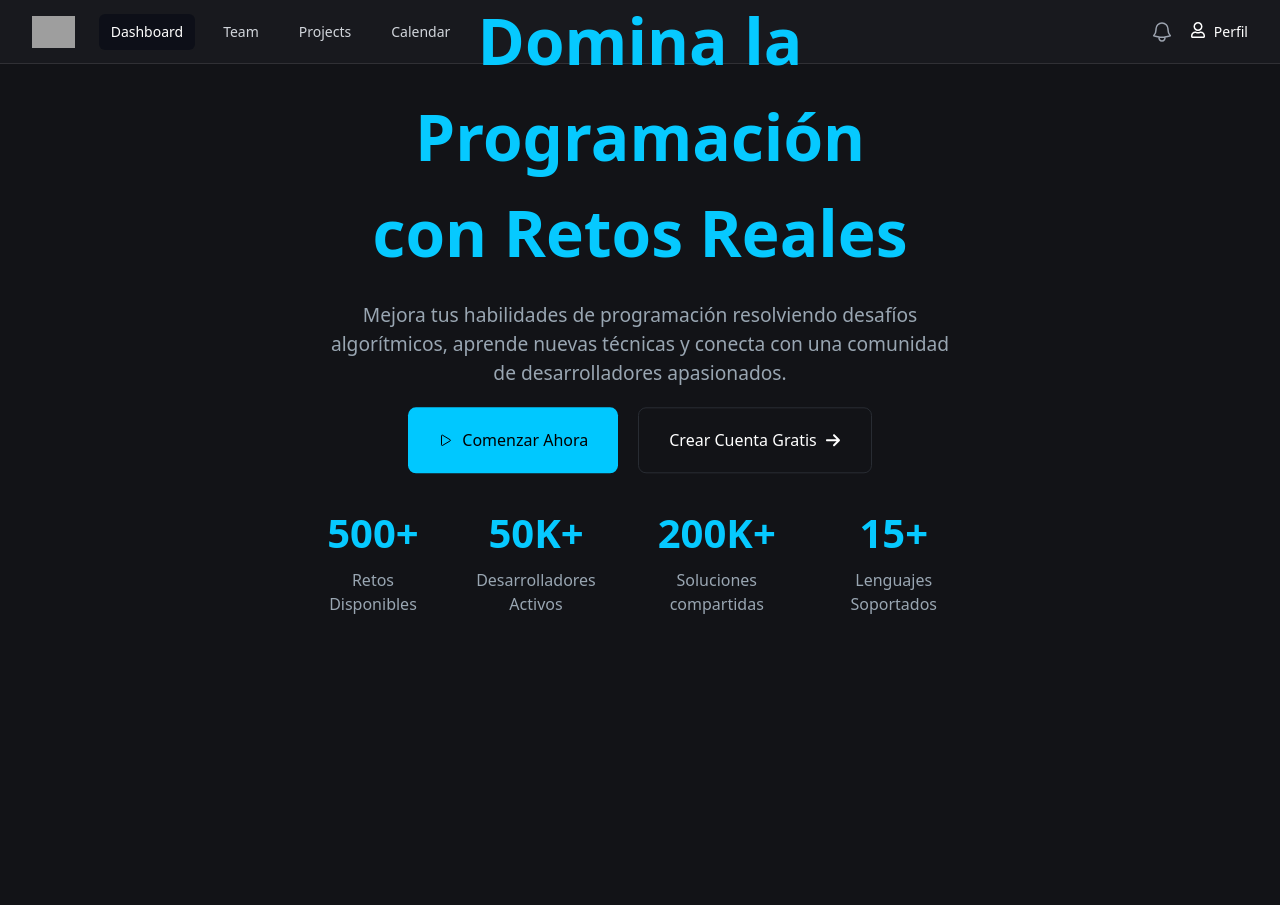
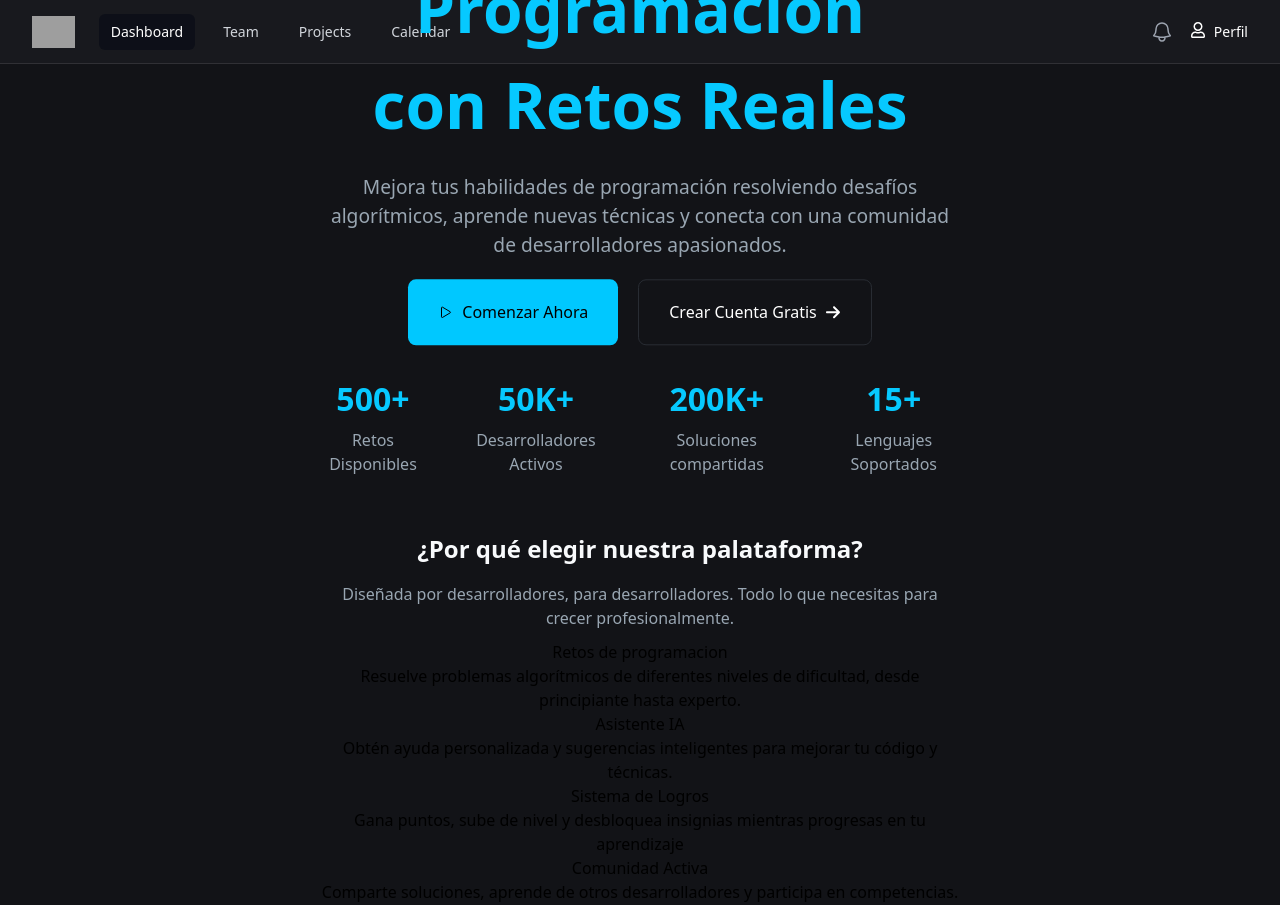
Before and after one commit to Cristopher5917K/crackCoding-FE, a React (Create React App) app in the folder crack-coding/: page / in a window 1280 px wide. Before the commit the page ends 800 px from the top, so only its background shows below. Built offline with nearby package versions, Linux system fonts and the light colour scheme; grey boxes are pictures that could not be loaded.

Commit message:
Modifiend styles and addesd features demo

```diff
--- a/crack-coding/src/index.css
+++ b/crack-coding/src/index.css
@@ -12,8 +12,8 @@ body{
 }
 
 .text-center{
-   position: absolute;
-  top: 35%;
+  position: absolute;
+  top: 45%;
   left: 50%;
   transform: translate(-50%, -50%);
 
@@ -91,8 +91,8 @@ body{
   text-align: center; /* centra el texto dentro de cada bloque */
 }
 
-.home-stats .stat h1 {
-  font-size: 2.5rem;
+.home-stats .stat h2 {
+  font-size: 2rem;
   color: #06c9ff;
   margin: 0;
 }
@@ -101,3 +101,18 @@ body{
   margin: 5px 0 0 0;
   color: #99A6B2;
 }
+
+.why-us h2{
+  margin-top: 50px;
+  padding: 5px;
+  color: #F8FAFC;
+  font-size: 1.5rem;
+  font-weight: bold;
+}
+
+.why-us p{
+  color: #99A6B2;
+  font-size: 1rem;
+  padding: 10px;
+  text-align: center;
+}
--- a/crack-coding/src/views/Home.jsx
+++ b/crack-coding/src/views/Home.jsx
@@ -23,28 +23,58 @@ const Home = () => {
             <FaArrowRight />
           </button>
         </div>
+
         <div className='home-stats'>
           <div className='stat'>
-            <h1><b>500+</b></h1>
+            <h2><b>500+</b></h2>
             <p>Retos Disponibles</p>
           </div>
 
           <div className='stat'>
-            <h1><b>50K+</b></h1>
+            <h2><b>50K+</b></h2>
             <p>Desarrolladores Activos</p>
           </div>
 
           <div className='stat'>
-            <h1><b>200K+</b></h1>
+            <h2><b>200K+</b></h2>
             <p>Soluciones compartidas</p>
           </div>
 
           <div className='stat'>
-            <h1><b>15+</b></h1>
+            <h2><b>15+</b></h2>
             <p>Lenguajes Soportados</p>
           </div>
+        </div>
+        {/* Vista del porque elegir nuesta palataforma */}
 
+        <div className='why-us'>
+          <h2>¿Por qué elegir nuestra palataforma?</h2>
+          <p>Diseñada por desarrolladores, para desarrolladores. Todo lo que necesitas para crecer profesionalmente.</p>
         </div>
+
+        <div className='features'>
+            <div className='feature-challenge'>
+              {/* Aqui tiene que ir el icono */}
+              <h3>Retos de programacion</h3>
+              <p>Resuelve problemas algorítmicos de diferentes niveles de dificultad, desde principiante hasta experto.</p>
+            </div>
+            <div className='feature-helpAI'>
+              {/* Aqui tiene que ir el icono */}
+              <h3>Asistente IA</h3>
+              <p>Obtén ayuda personalizada y sugerencias inteligentes para mejorar tu código y técnicas.</p>
+            </div>
+            <div className='feature-rewards'>
+              {/* Aqui tiene que ir el icono */}
+              <h3>Sistema de Logros</h3>
+              <p>Gana puntos, sube de nivel y desbloquea insignias mientras progresas en tu aprendizaje</p>
+            </div>
+            <div className='feature-community'>
+              {/* Aqui tiene que ir el icono */}
+              <h3>Comunidad Activa</h3>
+              <p>Comparte soluciones, aprende de otros desarrolladores y participa en competencias.</p>
+            </div>
+        </div>
+
 
       </div>
     </>
```
